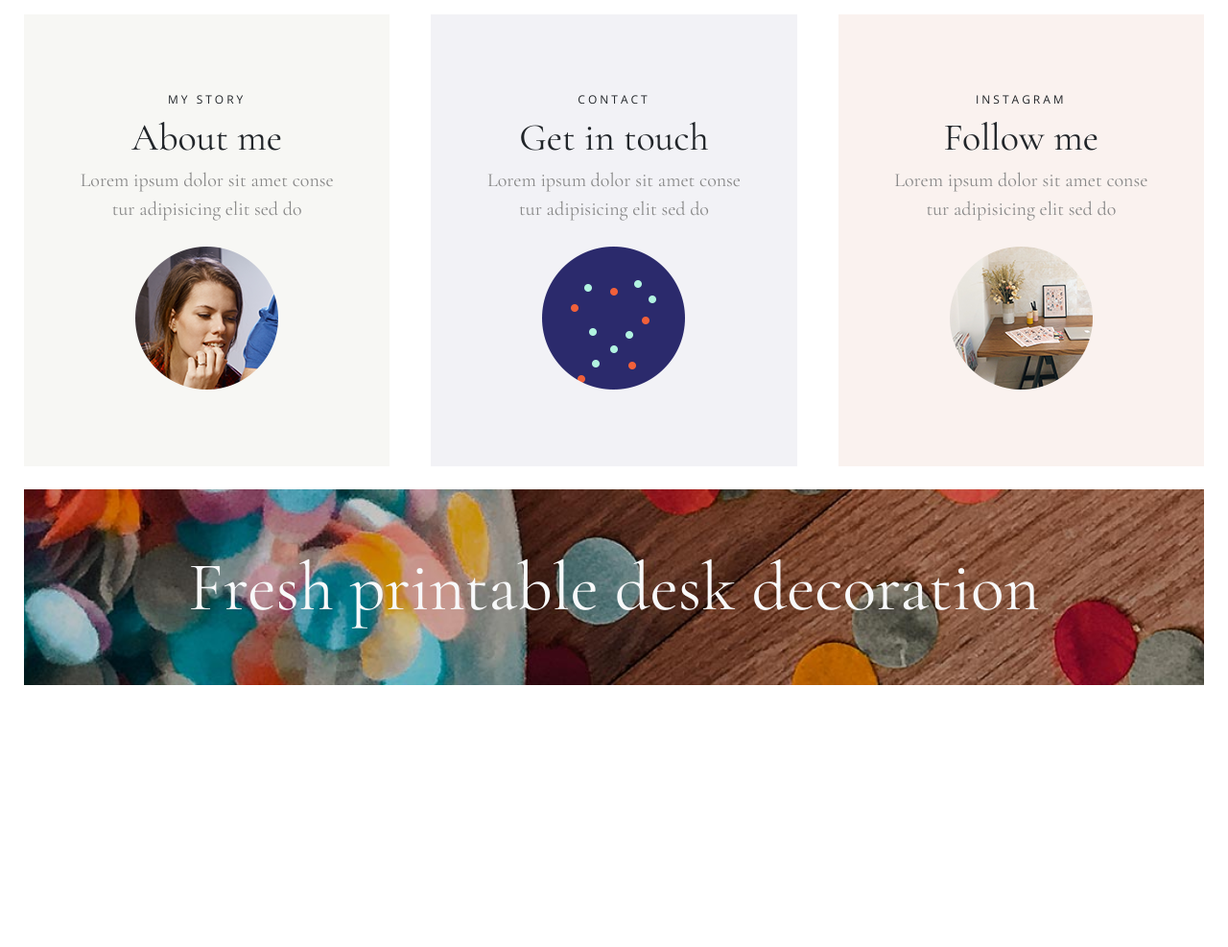
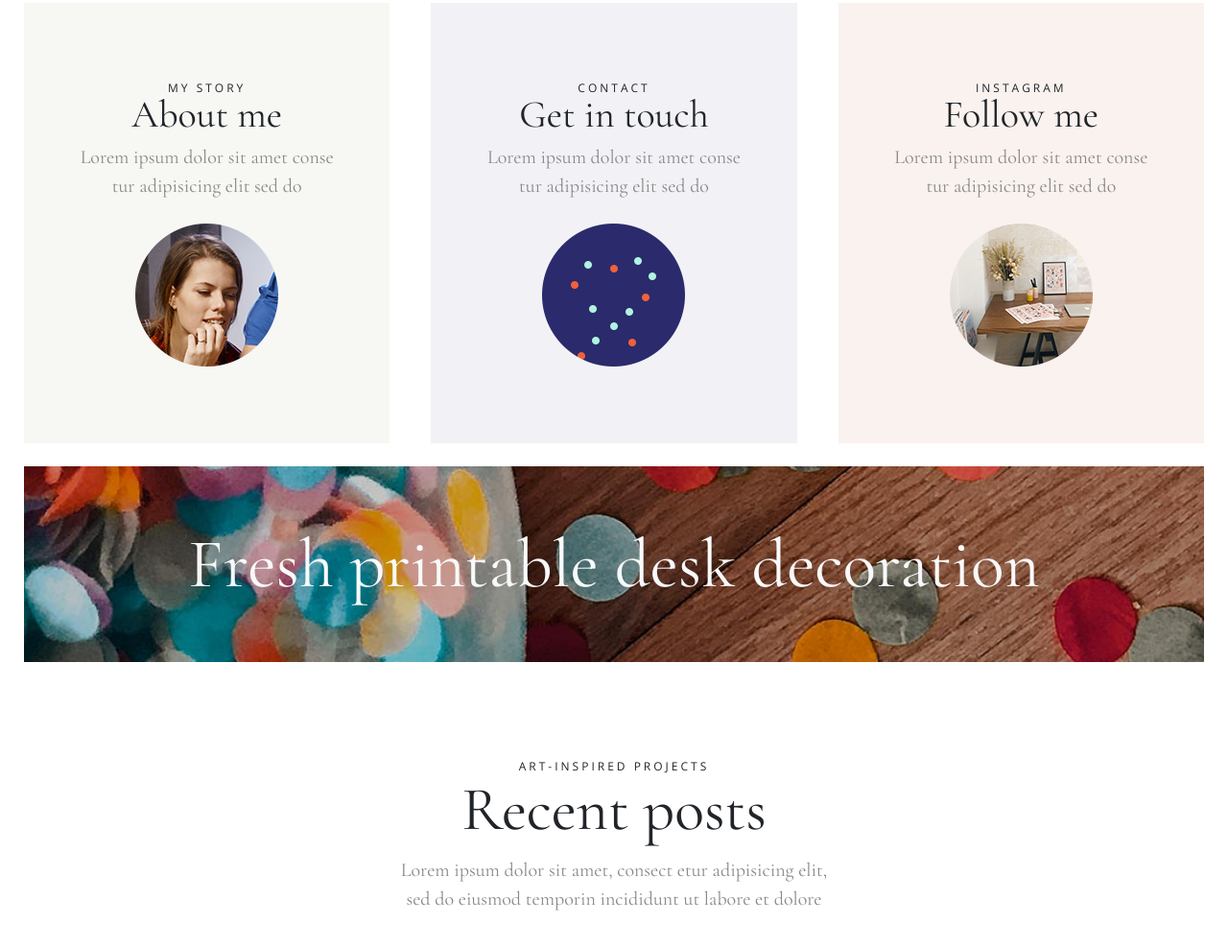
Before and after one commit to booldook/2020-kn-pb-14-kitchen, a plain HTML site: page html/index.html in a window 1280 px wide. Shown: the part 1013-2000 px from the top of the page at 96% size. Drawn offline with nearby package versions, Linux system fonts and the light colour scheme.

Commit message:
title 공통화

```diff
--- a/css/index.css
+++ b/css/index.css
@@ -10,6 +10,8 @@ html, body {height: 10000px; font-family: 'Cormorant Garamond', serif;}
 .wrapper {max-width: 1800px; padding: 0 25px; margin: auto;}
 .wrapper-sm {max-width: 1300px; margin: 100px auto;}
 .font-os {font-family: 'Open Sans', sans-serif; letter-spacing: 0.25em; font-size: 0.75rem;}
+.title-sub {font-size: 0.75rem; margin-bottom: -0.75rem;}
+.title-cont {color: #888; font-size: 1.25rem;}
 
 /**************** header *****************/
 .header {color: #222;}
@@ -25,18 +27,17 @@ html, body {height: 10000px; font-family: 'Cormorant Garamond', serif;}
 .main-wrapper .slogan-wrap {flex: 35% 0 0; padding: 10% 5%; background-image: url(../img/background-1.jpg);}
 .main-wrapper .banner {flex: 65% 0 0; background-image: url(../img/background-2.jpg);}
 .main-wrapper .title {font-size: 4.5rem;}
-.main-wrapper .cont {font-size: 1.25rem; color: #888;}
 
 /**************** link-wrapper *****************/
 .link-wrapper .link {flex: 31% 0 0; padding: 5rem 3rem;}
 .link-wrapper .link .title {font-size: 2.5rem;}
-.link-wrapper .link .cont {color: #888; font-size: 1.25rem;}
 .link-wrapper .link:nth-child(1) {background-color: #f7f7f4;}
 .link-wrapper .link:nth-child(2) {background-color: #f2f2f6;}
 .link-wrapper .link:nth-child(3) {background-color: #faf2ef;}
 .link-wrapper .banner {font-size: 4.5rem; background: url(../img/background-3.jpg) no-repeat center; background-size: cover;}
 
-
+/**************** post-wrapper *****************/
+.post-wrapper > .title {font-size: 4rem;}
 
 /**************** footer *****************/
 
--- a/html/index.html
+++ b/html/index.html
@@ -40,9 +40,9 @@
 		<div class="main-wrapper d-block d-lg-flex">
 			<div class="slogan-wrap">
 				<div class="slogan">
-					<div class="date font-os">MAY 17, 2020</div>
+					<div class="title-sub font-os">MAY 17, 2020</div>
 					<h2 class="title">Kitchen ideas</h2>
-					<p class="cont mb-5">
+					<p class="title-cont mb-5">
 						Lorem ipsum dolor sit amet, consectetur adipisicing elit, sed do eiusmod tempor incididunt ut labore et dolore magna aliqua. Ut enim ad minim veniam, quis nostrud exercitation ullamco laboris nisi ut aliquip ex ea commodo consequat. Duis aute irure dolor in reprehenderit in voluptate velit esse cillum dolore eu fugiat nulla pariatur excepteur…
 					</p>
 					<button class="btn btn-outline-dark">Read More</button>
@@ -56,19 +56,19 @@
 				<li class="link text-center mb-4">
 					<div class="title-sub font-os">MY STORY</div>
 					<div class="title">About me</div>
-					<div class="cont mb-4">Lorem ipsum dolor sit amet conse tur adipisicing elit sed do</div>
+					<div class="title-cont mb-4">Lorem ipsum dolor sit amet conse tur adipisicing elit sed do</div>
 					<div class="photo"><img src="../img/single-img-1.png"></div>
 				</li>
 				<li class="link text-center mb-4">
 					<div class="title-sub font-os">CONTACT</div>
 					<div class="title">Get in touch</div>
-					<div class="cont mb-4">Lorem ipsum dolor sit amet conse tur adipisicing elit sed do</div>
+					<div class="title-cont mb-4">Lorem ipsum dolor sit amet conse tur adipisicing elit sed do</div>
 					<div class="photo"><img src="../img/single-img-2.png"></div>
 				</li>
 				<li class="link text-center mb-4">
 					<div class="title-sub font-os">INSTAGRAM</div>
 					<div class="title">Follow me</div>
-					<div class="cont mb-4">Lorem ipsum dolor sit amet conse tur adipisicing elit sed do</div>
+					<div class="title-cont mb-4">Lorem ipsum dolor sit amet conse tur adipisicing elit sed do</div>
 					<div class="photo"><img src="../img/single-img-3.png"></div>
 				</li>
 			</ul>
@@ -77,7 +77,12 @@
 			</div>
 		</div><!-- link-wrapper -->
 
-		<div class="post-wrapper"></div><!-- post-wrapper -->
+		<div class="post-wrapper wrapper-sm text-center">
+			<div class="title-sub font-os">ART-INSPIRED PROJECTS</div>
+			<div class="title">Recent posts</div>
+			<div class="title-cont">
+				Lorem ipsum dolor sit amet, consect etur adipisicing elit,<br> sed do eiusmod temporin incididunt ut labore et dolore</div>
+		</div><!-- post-wrapper -->
 
 		<div class="blog-wrapper"></div><!-- blog-wrapper -->
 
```
